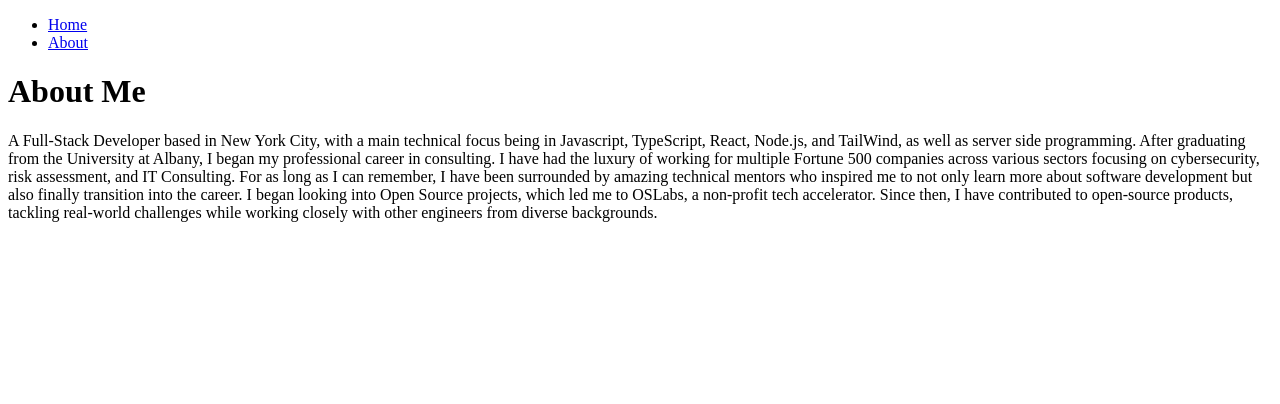
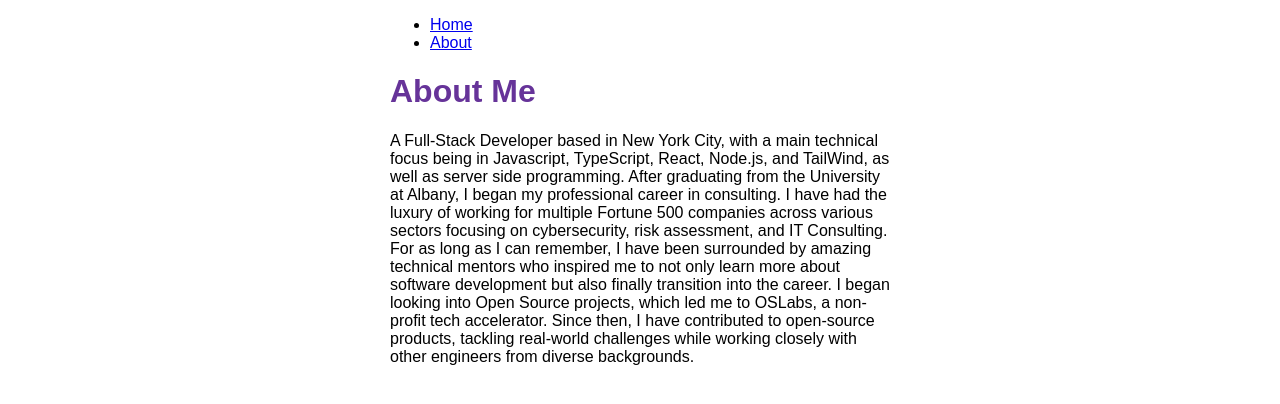
Before and after one commit to Tpolite4/Portfolio, a Gatsby site: page /about in a window 1280 px wide. Built offline with nearby package versions, Linux system fonts and the light colour scheme; Gatsby itself is replaced by a stand-in of ours.

Commit message:
CSS added to Home Page

```diff
--- a/src/components/layout.js
+++ b/src/components/layout.js
@@ -1,24 +1,35 @@
 import * as React from 'react';
 import { Link } from 'gatsby';
+import {
+  container,
+  heading,
+  navLinks,
+  navLinkItem,
+  navLinkText,
+} from './layout.module.css';
 
 const Layout = ({ pageTitle, children }) => {
   return (
-    <div>
+    <div className={container}>
       <nav>
-        <ul>
-          <li>
-            <Link to='/'>Home</Link>
+        <ul className={navLinks}>
+          <li className={navLinkItem}>
+            <Link to='/' className={navLinkText}>
+              Home
+            </Link>
           </li>
           <li>
-            <Link to='about/'>About</Link>
+            <Link to='about/' className={navLinkText}>
+              About
+            </Link>
           </li>
         </ul>
       </nav>
       <main>
-        <h1>{pageTitle}</h1>
+        <h1 className={heading}>{pageTitle}</h1>
         {children}
       </main>
     </div>
   );
 };
-export default Layout
+export default Layout;
--- /dev/null
+++ b/src/components/layout.module.css
@@ -0,0 +1,23 @@
+.container {
+  margin: auto;
+  max-width: 500px;
+  font-family: sans-serif;
+}
+
+.heading {
+  color: rebeccapurple;
+}
+
+.nav-links {
+  display: flex;
+  list-style: none;
+  padding-left: 0;
+}
+
+.nav-link-item {
+  padding-right: 2rem;
+}
+
+.nav-link-text {
+  color: black;
+}
```
